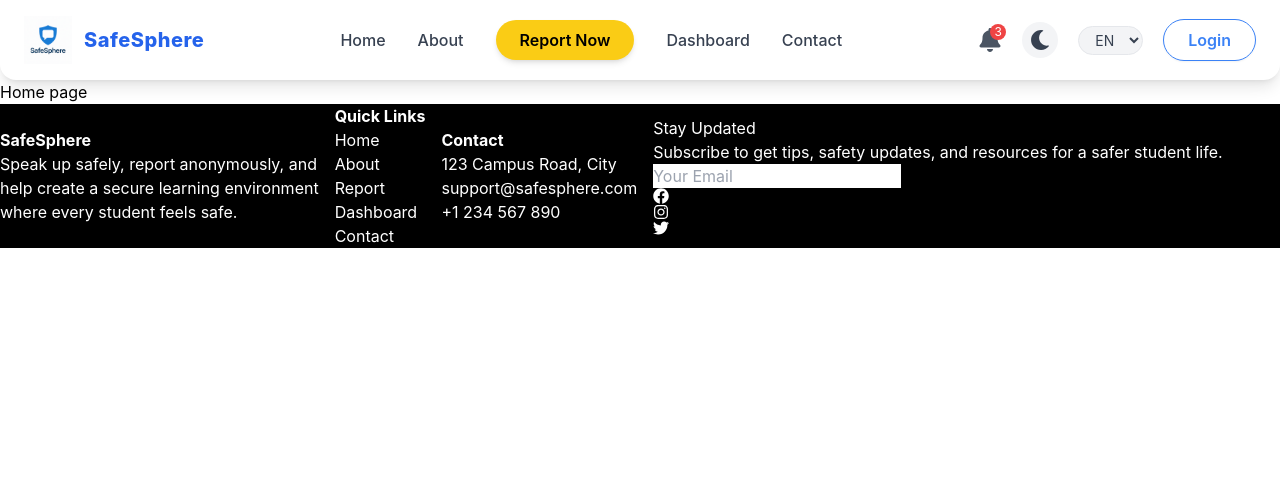
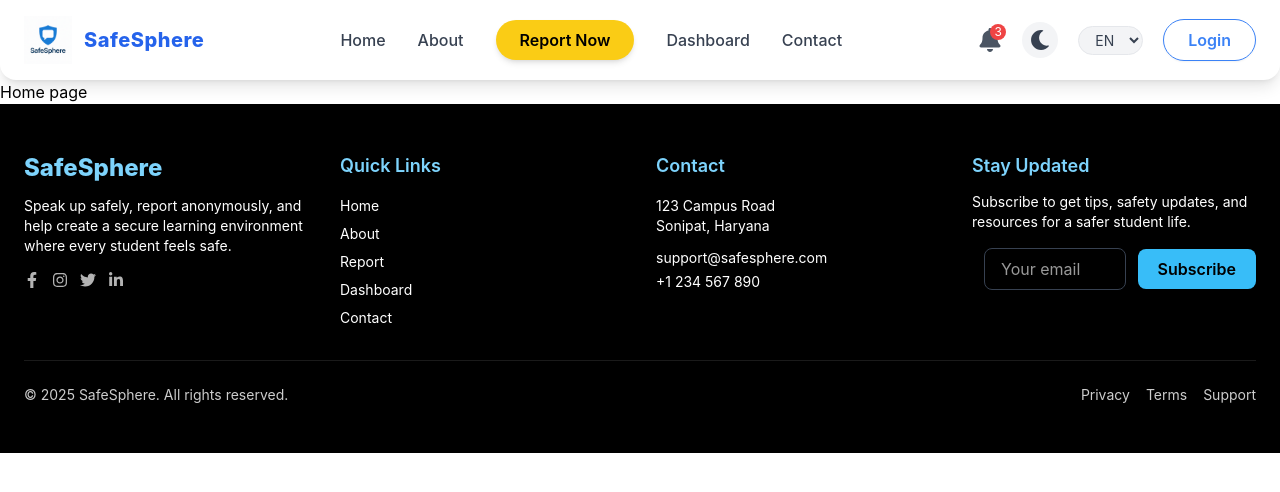
Before and after one commit to Coderbarkha/SafeSphere, a React (Create React App) app: page / in a window 1280 px wide. Shown: the top 492 px of the page. Built offline with nearby package versions, Linux system fonts and the light colour scheme.

Commit message:
Refactor Footer component with improved layout, added subscription functionality, and enhanced styling using Tailwind CSS

```diff
--- a/src/components/Footer.jsx
+++ b/src/components/Footer.jsx
@@ -1,40 +1,126 @@
-import React from 'react';
-import { FaFacebook, FaInstagram, FaTwitter } from 'react-icons/fa';
+import React, { useState } from 'react';
+import { Link } from 'react-router-dom';
+import { FaFacebookF, FaInstagram, FaTwitter, FaLinkedinIn } from 'react-icons/fa';
 
-function Footer(){
-    return(
-        <div className='max-w-10xl max-h-7xl bg-black  flex items-center gap-4'>
-            <div className='text-white'>
-                <h1 className='font-bold'>SafeSphere</h1>
-                <p className='font-sm'>Speak up safely, report anonymously, and <br/> help create a secure learning environment<br/> where every student feels safe.</p>
+function Footer() {
+    const [email, setEmail] = useState('');
+    const [status, setStatus] = useState(null); // null | 'ok' | 'error'
+
+    const handleSubscribe = (e) => {
+        e.preventDefault();
+        // Simple front-end validation
+        if (!email || !/^[^\s@]+@[^\s@]+\.[^\s@]+$/.test(email)) {
+            setStatus('error');
+            return;
+        }
+
+        // Simulate subscription success (replace with API call)
+        setStatus('ok');
+        setEmail('');
+        setTimeout(() => setStatus(null), 4000);
+    };
+
+    return (
+        <footer className="bg-black">
+            <div className="max-w-7xl mx-auto px-6 py-12">
+                <div className="grid grid-cols-1 sm:grid-cols-2 md:grid-cols-4 gap-8">
+                    {/* Brand */}
+                    <div>
+                        <h3 className="text-2xl font-extrabold text-sky-300">SafeSphere</h3>
+                        <p className="mt-3 text-sm text-white">
+                            Speak up safely, report anonymously, and help create a secure learning environment where every
+                            student feels safe.
+                        </p>
+
+                        <div className="flex items-center mt-4 space-x-3">
+                            <a href="#" aria-label="Facebook" className="text-white/70 hover:text-sky-300 transition">
+                                <FaFacebookF />
+                            </a>
+                            <a href="#" aria-label="Instagram" className="text-white/70 hover:text-pink-400 transition">
+                                <FaInstagram />
+                            </a>
+                            <a href="#" aria-label="Twitter" className="text-white/70 hover:text-sky-300 transition">
+                                <FaTwitter />
+                            </a>
+                            <a href="#" aria-label="LinkedIn" className="text-white/70 hover:text-sky-300 transition">
+                                <FaLinkedinIn />
+                            </a>
+                        </div>
+                    </div>
+
+                    {/* Quick Links */}
+                    <div>
+                        <h4 className="text-lg font-semibold text-sky-300">Quick Links</h4>
+                        <ul className="mt-4 space-y-2 text-sm text-white">
+                            <li>
+                                <Link to="/" className="hover:text-sky-300 transition">Home</Link>
+                            </li>
+                            <li>
+                                <Link to="/about" className="hover:text-sky-300 transition">About</Link>
+                            </li>
+                            <li>
+                                <Link to="/report" className="hover:text-sky-300 transition">Report</Link>
+                            </li>
+                            <li>
+                                <Link to="/dashboard" className="hover:text-sky-300 transition">Dashboard</Link>
+                            </li>
+                            <li>
+                                <Link to="/contact" className="hover:text-sky-300 transition">Contact</Link>
+                            </li>
+                        </ul>
+                    </div>
+
+                    {/* Resources / Contact */}
+                    <div>
+                        <h4 className="text-lg font-semibold text-sky-300">Contact</h4>
+                        <address className="not-italic mt-4 text-sm text-white">
+                            123 Campus Road<br />
+                            Sonipat, Haryana
+                        </address>
+                        <a href="mailto:support@safesphere.com" className="block mt-3 text-sm text-white hover:text-sky-300">support@safesphere.com</a>
+                        <a href="tel:+1234567890" className="block mt-1 text-sm text-white hover:text-sky-300">+1 234 567 890</a>
+                    </div>
+
+                    {/* Newsletter */}
+                    <div>
+                        <h4 className="text-lg font-semibold text-sky-300">Stay Updated</h4>
+                        <p className="mt-3 text-sm text-white">Subscribe to get tips, safety updates, and resources for a safer student life.</p>
+
+                        <form onSubmit={handleSubscribe} className="mt-4 flex flex-col sm:flex-row sm:items-center sm:space-x-3">
+                            <label htmlFor="footer-email" className="sr-only">Email address</label>
+                            <input
+                                id="footer-email"
+                                type="email"
+                                className="w-full px-4 py-2 rounded-lg border border-gray-700 bg-transparent text-white placeholder-white/60 focus:outline-none focus:ring-2 focus:ring-sky-300"
+                                placeholder="Your email"
+                                value={email}
+                                onChange={(e) => setEmail(e.target.value)}
+                                aria-label="Email address"
+                            />
+                            <button
+                                type="submit"
+                                className="mt-3 sm:mt-0 w-full sm:w-auto bg-sky-400 hover:bg-sky-300 text-black px-5 py-2 rounded-lg font-semibold transition"
+                            >
+                                Subscribe
+                            </button>
+                        </form>
+
+                        {status === 'ok' && <p className="mt-3 text-sm text-green-400">Thanks for subscribing!</p>}
+                        {status === 'error' && <p className="mt-3 text-sm text-red-400">Please enter a valid email address.</p>}
+                    </div>
+                </div>
+
+                <div className="mt-8 border-t border-white/10 pt-6 flex flex-col md:flex-row items-center justify-between text-sm text-white/80">
+                    <p className='text-center'>© {new Date().getFullYear()} SafeSphere. All rights reserved.</p>
+                    <div className="mt-3 md:mt-0 space-x-4">
+                        <Link to="/privacy" className="hover:text-sky-300">Privacy</Link>
+                        <Link to="/terms" className="hover:text-sky-300">Terms</Link>
+                        <Link to="/support" className="hover:text-sky-300">Support</Link>
+                    </div>
+                </div>
             </div>
-            <div className='text-white'>
-                <h2 className='font-bold'>Quick Links</h2>
-            <ul>
-                <li>Home</li>
-                <li>About</li>
-                <li>Report</li>
-                <li>Dashboard</li>
-                <li>Contact</li>
-            </ul>
-            </div>
-            <div className='text-white'>
-            <h2 className='font-bold'>Contact</h2>
-            <p>123 Campus Road, City</p>
-            <p>support@safesphere.com</p>
-            <p>+1 234 567 890</p>
-            </div>
-            <div className='text-white'>
-                <h2>Stay Updated</h2>
-                <p>Subscribe to get tips, safety updates, and resources for a safer student life.</p>
-                <input type='email' placeholder='Your Email'/>
-                <FaFacebook/>
-                <FaInstagram/>
-                <FaTwitter/>
-            </div>
-
-        </div>
-    )
+        </footer>
+    );
 }
 
 export default Footer;
```
